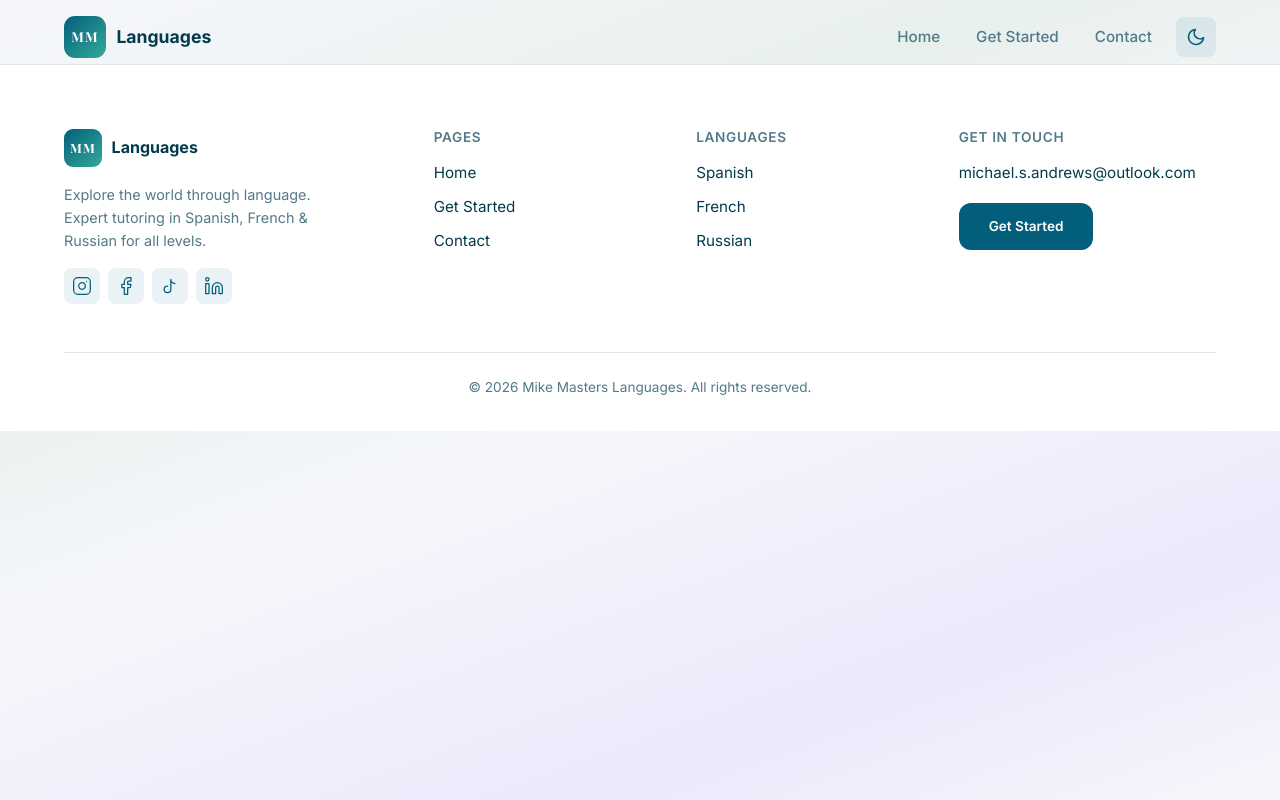
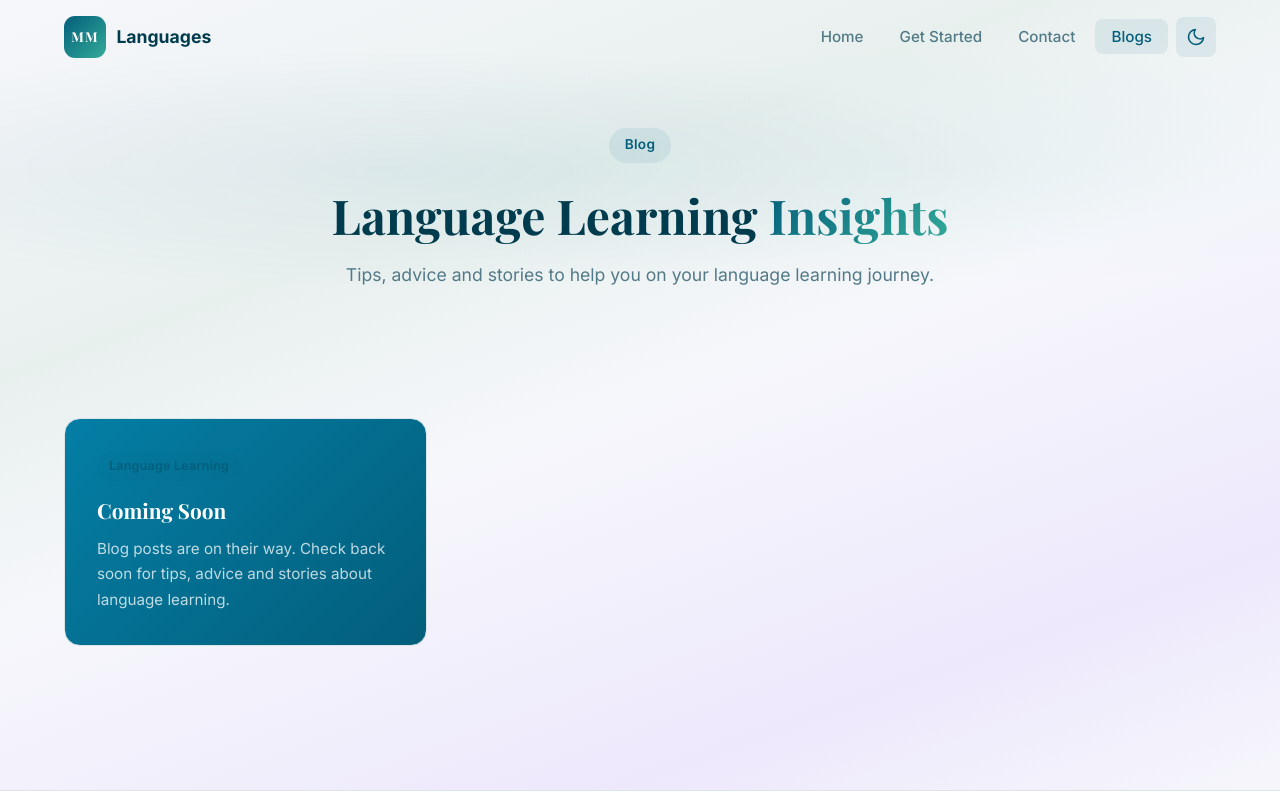
Before and after one commit to mikemasterslang/mike-masters-languages, a React (Vite) app: page /blogs in a window 1280 px wide. Shown: the top 800 px of the page. Built offline with nearby package versions, Linux system fonts and the light colour scheme; no server answers.

Commit message:
Add Blogs page with nav, route, footer and sitemap entries

```diff
--- a/src/App.tsx
+++ b/src/App.tsx
@@ -6,6 +6,7 @@ import ScrollToTop from './components/ScrollToTop';
 import Home from './pages/Home';
 import Contact from './pages/Contact';
 import GetStarted from './pages/GetStarted';
+import Blogs from './pages/Blogs';
 
 export default function App() {
   return (
@@ -16,6 +17,7 @@ export default function App() {
           <Route path="/" element={<Home />} />
           <Route path="/get-started" element={<GetStarted />} />
           <Route path="/contact" element={<Contact />} />
+          <Route path="/blogs" element={<Blogs />} />
         </Routes>
         <Footer />
         <ScrollToTop />
--- a/src/components/Footer.tsx
+++ b/src/components/Footer.tsx
@@ -26,6 +26,7 @@ export default function Footer() {
               <li><Link to="/">Home</Link></li>
               <li><Link to="/get-started">Get Started</Link></li>
               <li><Link to="/contact">Contact</Link></li>
+              <li><Link to="/blogs">Blogs</Link></li>
             </ul>
           </div>
 
--- a/src/components/Navbar.tsx
+++ b/src/components/Navbar.tsx
@@ -29,6 +29,7 @@ export default function Navbar() {
     { to: '/', label: 'Home' },
     { to: '/get-started', label: 'Get Started' },
     { to: '/contact', label: 'Contact' },
+    { to: '/blogs', label: 'Blogs' },
   ];
 
   return (
--- /dev/null
+++ b/src/pages/Blogs.css
@@ -0,0 +1,65 @@
+.blogs-grid {
+  display: grid;
+  grid-template-columns: repeat(3, 1fr);
+  gap: 2rem;
+}
+
+.blog-card {
+  display: flex;
+  flex-direction: column;
+  justify-content: space-between;
+  padding: 2rem;
+  transition: all 0.3s ease;
+}
+
+.blog-card:hover {
+  transform: translateY(-4px);
+  box-shadow: 0 8px 30px var(--shadow);
+}
+
+.blog-card-body {
+  flex: 1;
+}
+
+.blog-tag {
+  display: inline-block;
+  padding: 0.3rem 0.75rem;
+  border-radius: 2rem;
+  background: var(--primary-light);
+  color: var(--primary);
+  font-size: 0.78rem;
+  font-weight: 600;
+  margin-bottom: 1rem;
+  letter-spacing: 0.02em;
+}
+
+.blog-title {
+  font-size: 1.3rem;
+  margin-bottom: 0.75rem;
+  color: var(--card-text);
+  line-height: 1.3;
+}
+
+.blog-excerpt {
+  color: var(--card-text-muted);
+  font-size: 0.95rem;
+  line-height: 1.7;
+}
+
+.blog-date {
+  font-size: 0.82rem;
+  color: var(--card-text-muted);
+  margin-top: 1.5rem;
+}
+
+@media (max-width: 1024px) {
+  .blogs-grid {
+    grid-template-columns: repeat(2, 1fr);
+  }
+}
+
+@media (max-width: 640px) {
+  .blogs-grid {
+    grid-template-columns: 1fr;
+  }
+}
--- /dev/null
+++ b/src/pages/Blogs.tsx
@@ -0,0 +1,52 @@
+import { useScrollAnimation } from '../hooks/useScrollAnimation';
+import { usePageMeta } from '../hooks/usePageMeta';
+import './Blogs.css';
+
+const posts = [
+  {
+    id: 1,
+    title: 'Coming Soon',
+    excerpt: 'Blog posts are on their way. Check back soon for tips, advice and stories about language learning.',
+    date: '',
+    tag: 'Language Learning',
+  },
+];
+
+export default function Blogs() {
+  useScrollAnimation();
+  usePageMeta(
+    'Blog | Mike Masters Languages',
+    'Language learning tips, travel advice and insights from Mike Masters Languages. Learn Spanish, French and Russian with confidence.'
+  );
+
+  return (
+    <main className="blogs-page">
+      <section className="page-hero">
+        <div className="container">
+          <div className="page-hero-content fade-in">
+            <div className="hero-badge">Blog</div>
+            <h1>Language Learning <span className="gradient-text">Insights</span></h1>
+            <p>Tips, advice and stories to help you on your language learning journey.</p>
+          </div>
+        </div>
+      </section>
+
+      <section className="section">
+        <div className="container">
+          <div className="blogs-grid">
+            {posts.map((post) => (
+              <article key={post.id} className="blog-card card fade-in">
+                <div className="blog-card-body">
+                  <span className="blog-tag">{post.tag}</span>
+                  <h2 className="blog-title">{post.title}</h2>
+                  <p className="blog-excerpt">{post.excerpt}</p>
+                </div>
+                {post.date && <p className="blog-date">{post.date}</p>}
+              </article>
+            ))}
+          </div>
+        </div>
+      </section>
+    </main>
+  );
+}
```
Also changed, not shown: 2 other files (tests, documents, lock files or other folders).
